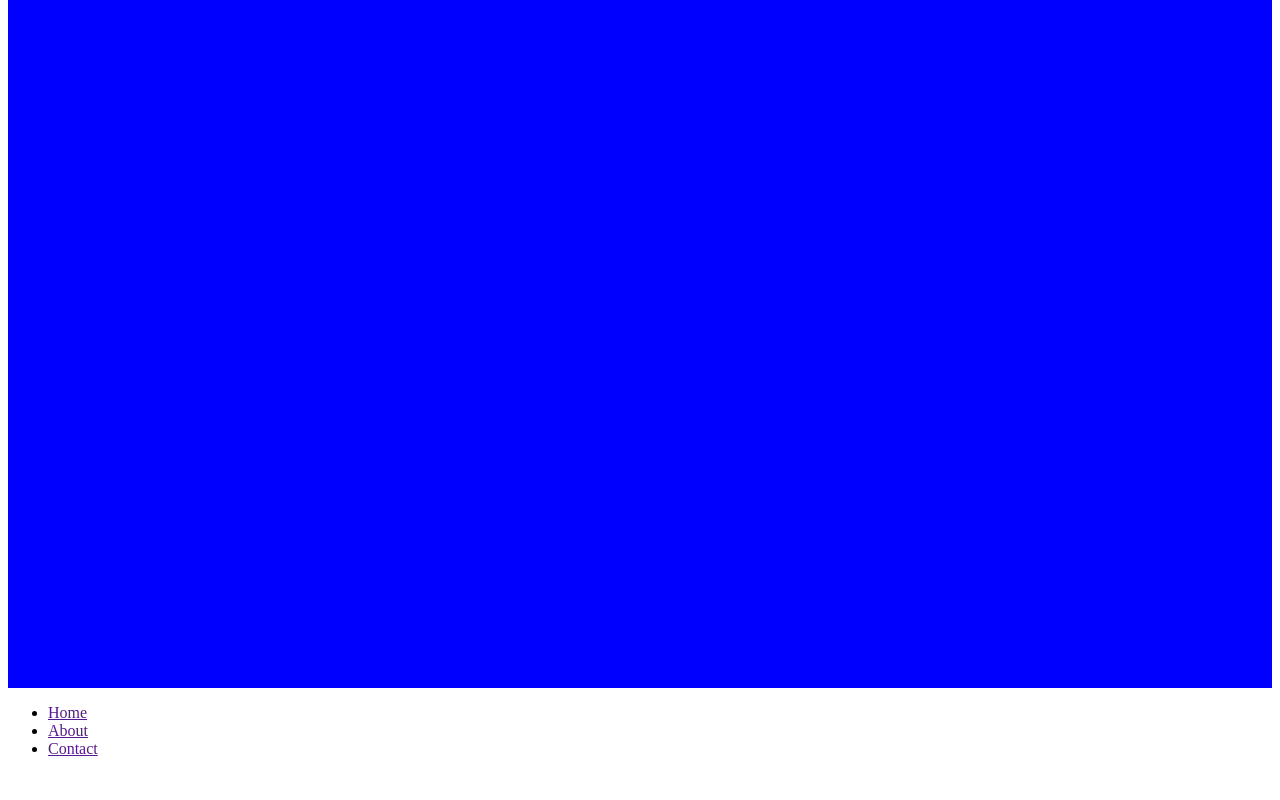
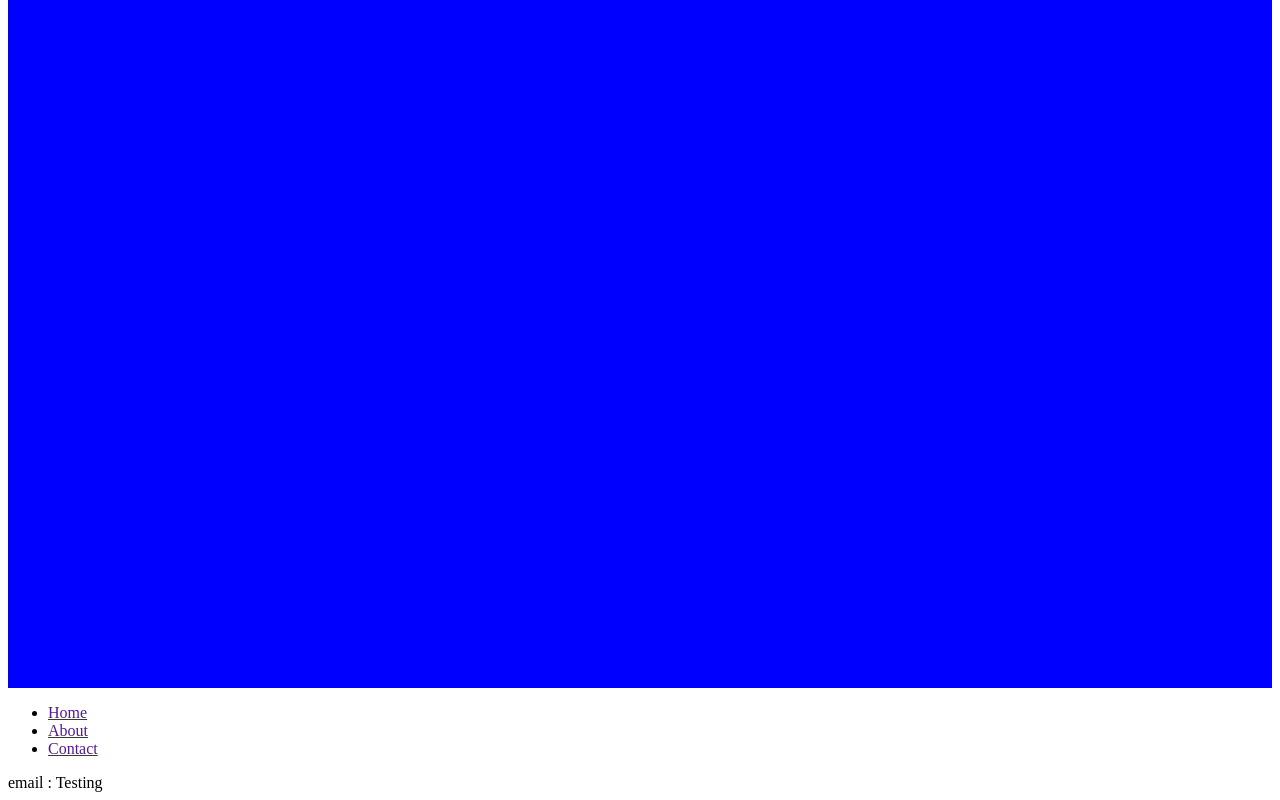
Before and after one commit to JonathanChr11/TrainingLJ, a plain HTML site: page index.html in a window 1280 px wide. Shown: the part 920-1720 px from the top of the page. Before the commit the page ends 1694 px from the top, so only its background shows below. Drawn offline with Linux system fonts and the light colour scheme.

Commit message:
feat: Added Footer

```diff
--- a/index.html
+++ b/index.html
@@ -121,6 +121,12 @@
             </ul>
         </nav>
 
+        <footer>
+            <div>
+                email : Testing
+            </div>
+        </footer>
+
         <!-- <iframe width="560" height="315" src="https://www.youtube.com/embed/-kIn8_mUHEo?si=T1isf1NR4PwlQz9a" title="YouTube video player" frameborder="0" allow="accelerometer; autoplay; clipboard-write; encrypted-media; gyroscope; picture-in-picture; web-share" allowfullscreen></iframe> -->
     </body>
 
```
